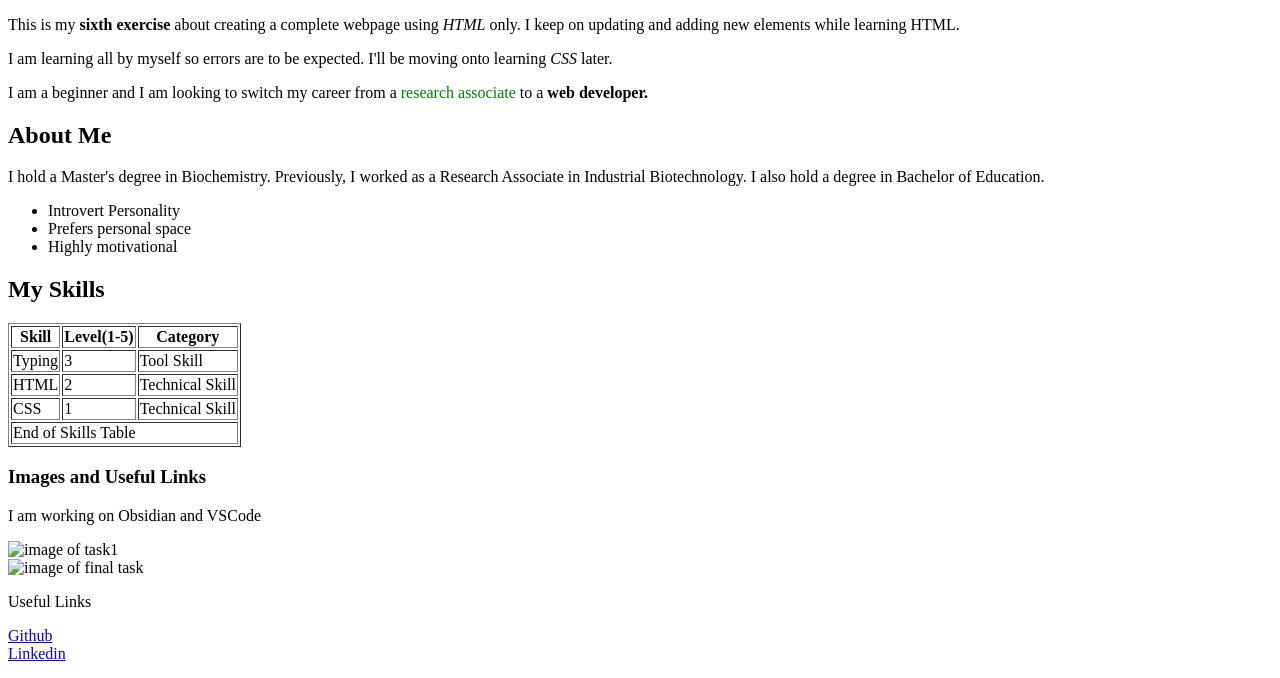
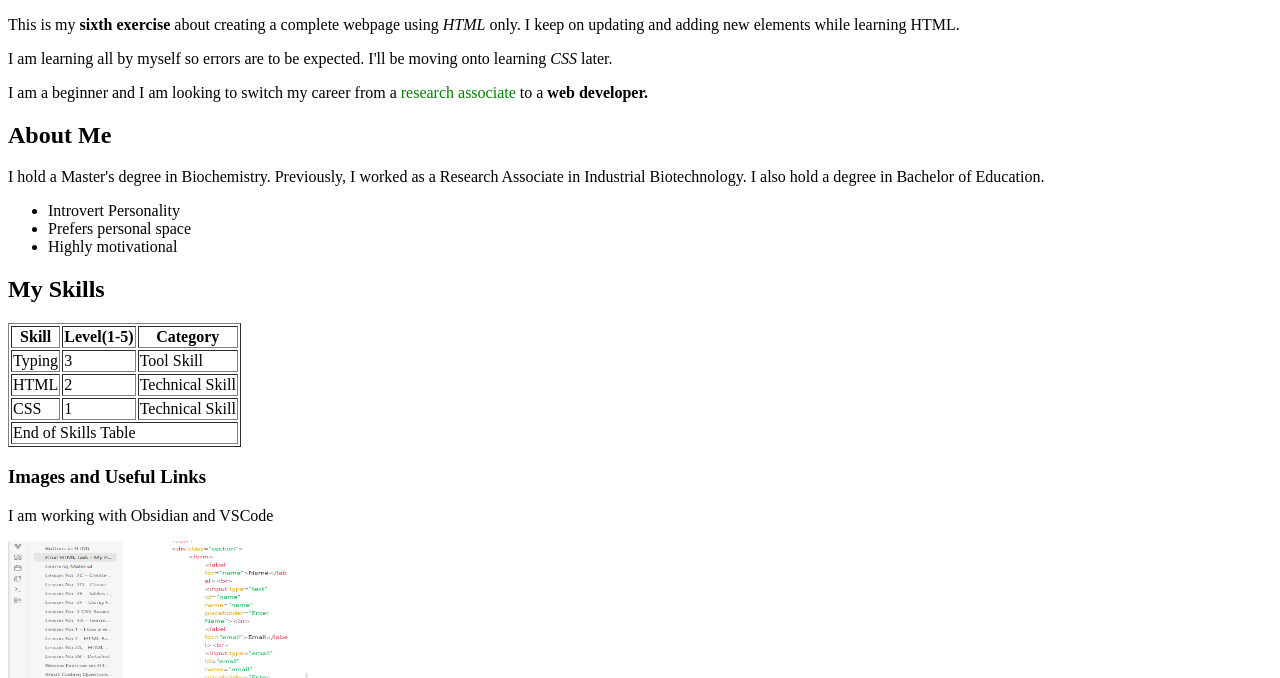
Before and after one commit to bineleyas/my-portfolio, a plain HTML site: page index.html in a window 1280 px wide. Shown: the part 105-783 px from the top of the page. Drawn offline with Linux system fonts and the light colour scheme.

Commit message:
Fix image paths for GitHub Pages and update index.html

```diff
--- a/index.html
+++ b/index.html
@@ -59,9 +59,9 @@
 		<div class="section">
 			<h3>Images and Useful Links</h3>
 
-            <p>I am working on Obsidian and VSCode</p>
-			<img src="obsidian1.png" alt="image of task1" width="300" height="200"><br>
-			<img src="finaltask2.png" alt="image of final task" width="300" height="200"><br>
+            <p>I am working with Obsidian and VSCode</p>
+			<img src="images/obsidian1.png" alt="working with obsidian" width="300" height="200"><br>
+			<img src="images/finaltask2.png" alt="writing codes on VS Code" width="300" height="200"><br>
 
             <p>Useful Links</p>
 			<a href="https://www.github.com" target="_blank">Github</a><br>
```
